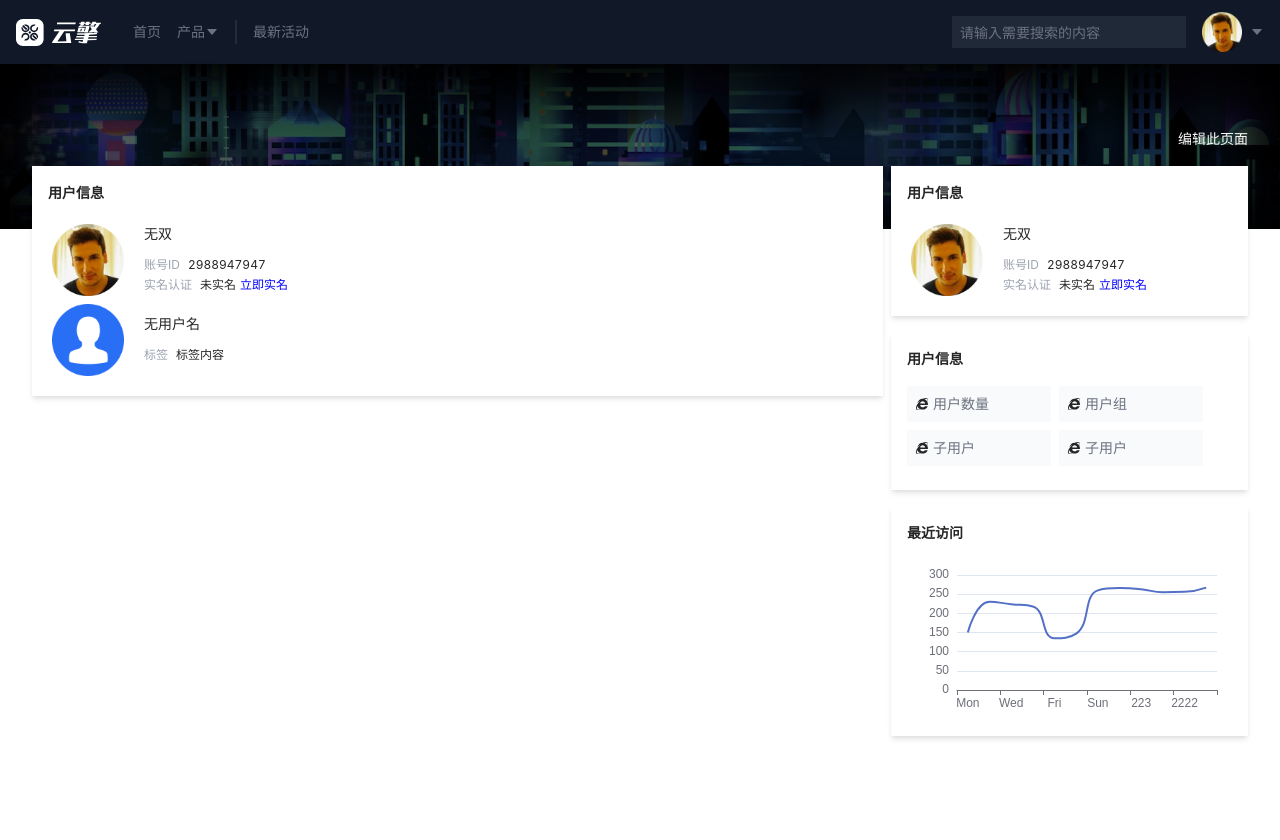
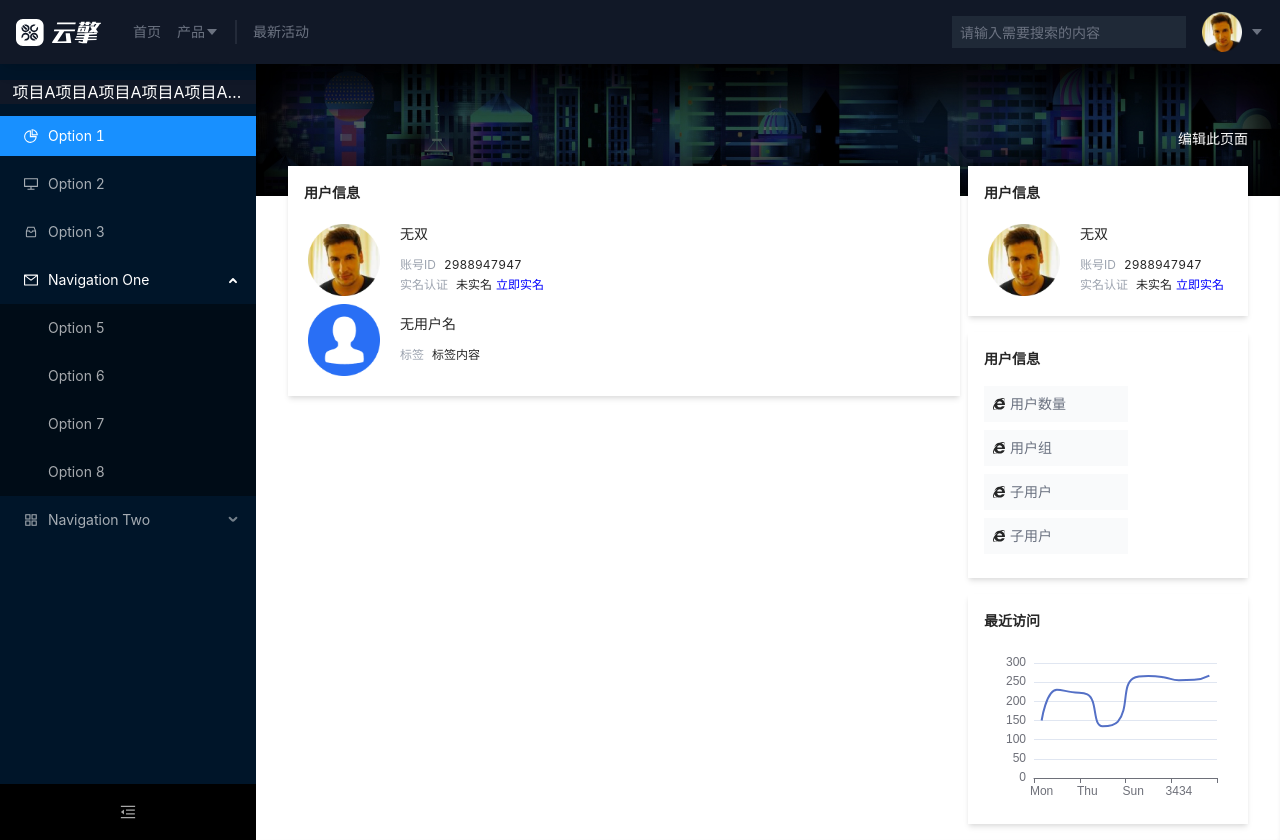
Before and after one commit to n1203/AKe-Vue3-Admin, a Vue app: page / in a window 1280 px wide. Before the commit the page ends 800 px from the top, so only its background shows below. Built offline with nearby package versions, Linux system fonts and the light colour scheme; what @tailwindcss/typography would draw is missing.

Commit message:
feat: Added SideBar view

```diff
--- a/src/App.vue
+++ b/src/App.vue
@@ -1,11 +1,15 @@
 <script setup>
 import { ref } from 'vue'
 import Header from '@/layout/header'
+import SideBar from '@/layout/side-bar'
 </script>
 
 <template>
+<div class="h-screen w-screen flex flex-col">
   <Header />
-  <main>
-    <router-view />
+  <main class="flex flex-row w-full flex-grow shadow-inner">
+    <SideBar />
+    <div class=" flex-grow"><router-view /></div>
   </main>
+</div>
 </template>
--- /dev/null
+++ b/src/layout/side-bar/index.js
@@ -0,0 +1,3 @@
+import SideBar from './side-bar.vue'
+
+export default SideBar
--- /dev/null
+++ b/src/layout/side-bar/side-bar.vue
@@ -0,0 +1,106 @@
+<template>
+  <a-menu
+    class="h-full relative p-0 m-0"
+    style="max-width: 256px; min-width: 80px"
+    mode="inline"
+    theme="dark"
+    :inline-collapsed="collapsed"
+    v-model:openKeys="openKeys"
+    v-model:selectedKeys="selectedKeys"
+  >
+    <div class="text-center bg-gray-900 mt-4 px-2 mb-3 text-base text-white line-clamp-1 overflow-ellipsis overflow-y-hidden">
+      项目A项目A项目A项目A项目A项目A项目A项目A项目A项目A项目A项目A
+    </div>
+    <a-menu-item key="1">
+      <template #icon>
+        <PieChartOutlined />
+      </template>
+      <span>Option 1</span>
+    </a-menu-item>
+    <a-menu-item key="2">
+      <template #icon>
+        <DesktopOutlined />
+      </template>
+      <span>Option 2</span>
+    </a-menu-item>
+    <a-menu-item key="3">
+      <template #icon>
+        <InboxOutlined />
+      </template>
+      <span>Option 3</span>
+    </a-menu-item>
+    <a-sub-menu key="sub1">
+      <template #icon>
+        <MailOutlined />
+      </template>
+      <template #title>Navigation One</template>
+      <a-menu-item key="5">Option 5</a-menu-item>
+      <a-menu-item key="6">Option 6</a-menu-item>
+      <a-menu-item key="7">Option 7</a-menu-item>
+      <a-menu-item key="8">Option 8</a-menu-item>
+    </a-sub-menu>
+    <a-sub-menu key="sub2">
+      <template #icon>
+        <AppstoreOutlined />
+      </template>
+      <template #title>Navigation Two</template>
+      <a-menu-item key="9">Option 9</a-menu-item>
+      <a-menu-item key="10">Option 10</a-menu-item>
+      <a-sub-menu key="sub3" title="Submenu">
+        <a-menu-item key="11">Option 11</a-menu-item>
+        <a-menu-item key="12">Option 12</a-menu-item>
+      </a-sub-menu>
+    </a-sub-menu>
+    <div class="absolute bottom-0 left-0 right-0 text-center bg-black pt-3 pb-5 text-base hover:bg-gray-900 cursor-pointer" @click="toggleCollapsed" >
+      <MenuUnfoldOutlined v-if="collapsed" />
+      <MenuFoldOutlined v-else />
+    </div>
+  </a-menu>
+</template>
+<script lang="ts">
+import { defineComponent, reactive, toRefs, watch } from 'vue';
+import {
+  MenuFoldOutlined,
+  MenuUnfoldOutlined,
+  PieChartOutlined,
+  MailOutlined,
+  DesktopOutlined,
+  InboxOutlined,
+  AppstoreOutlined,
+} from '@ant-design/icons-vue';
+export default defineComponent({
+  setup() {
+    const state = reactive({
+      collapsed: false,
+      selectedKeys: ['1'],
+      openKeys: ['sub1'],
+      preOpenKeys: ['sub1'],
+    });
+
+    watch(
+      () => state.openKeys,
+      (val, oldVal) => {
+        state.preOpenKeys = oldVal;
+      },
+    );
+    const toggleCollapsed = () => {
+      state.collapsed = !state.collapsed;
+      state.openKeys = state.collapsed ? [] : state.preOpenKeys;
+    };
+
+    return {
+      ...toRefs(state),
+      toggleCollapsed,
+    };
+  },
+  components: {
+    MenuFoldOutlined,
+    MenuUnfoldOutlined,
+    PieChartOutlined,
+    MailOutlined,
+    DesktopOutlined,
+    InboxOutlined,
+    AppstoreOutlined,
+  },
+});
+</script>
```
